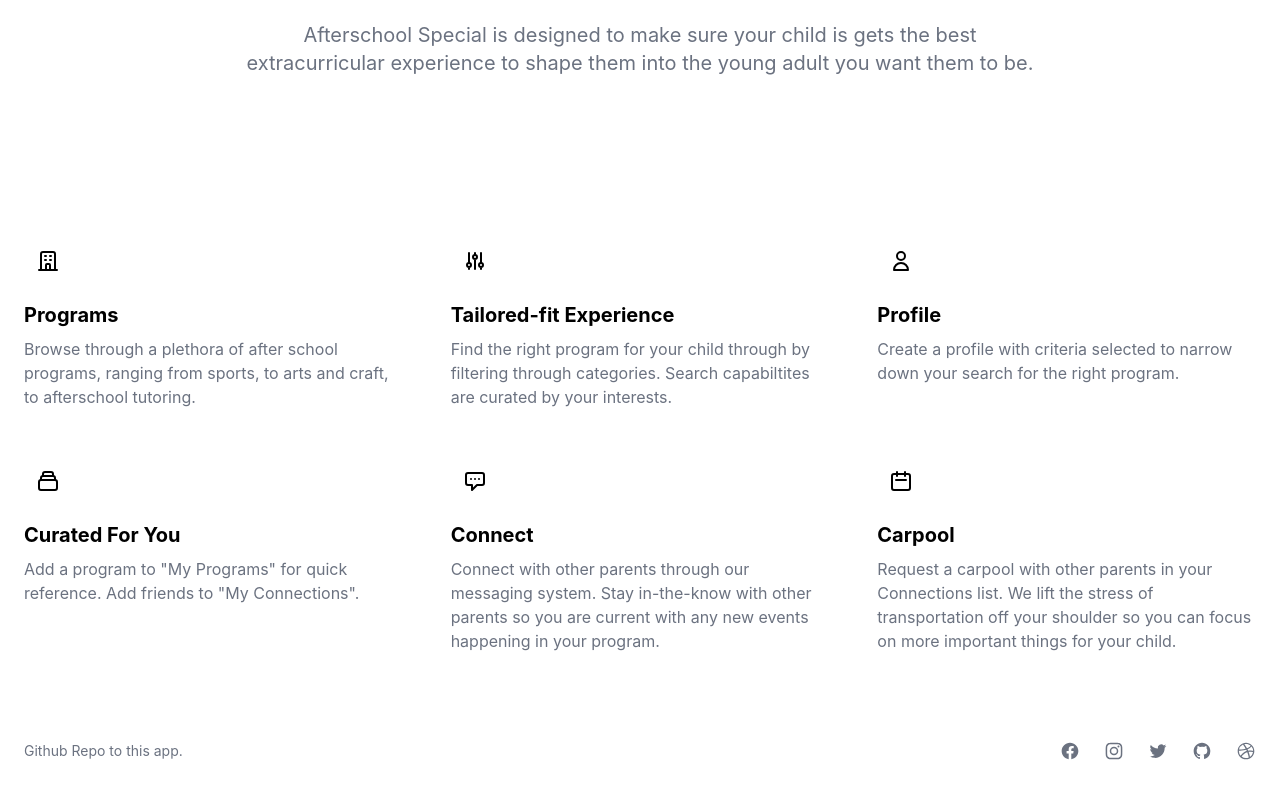
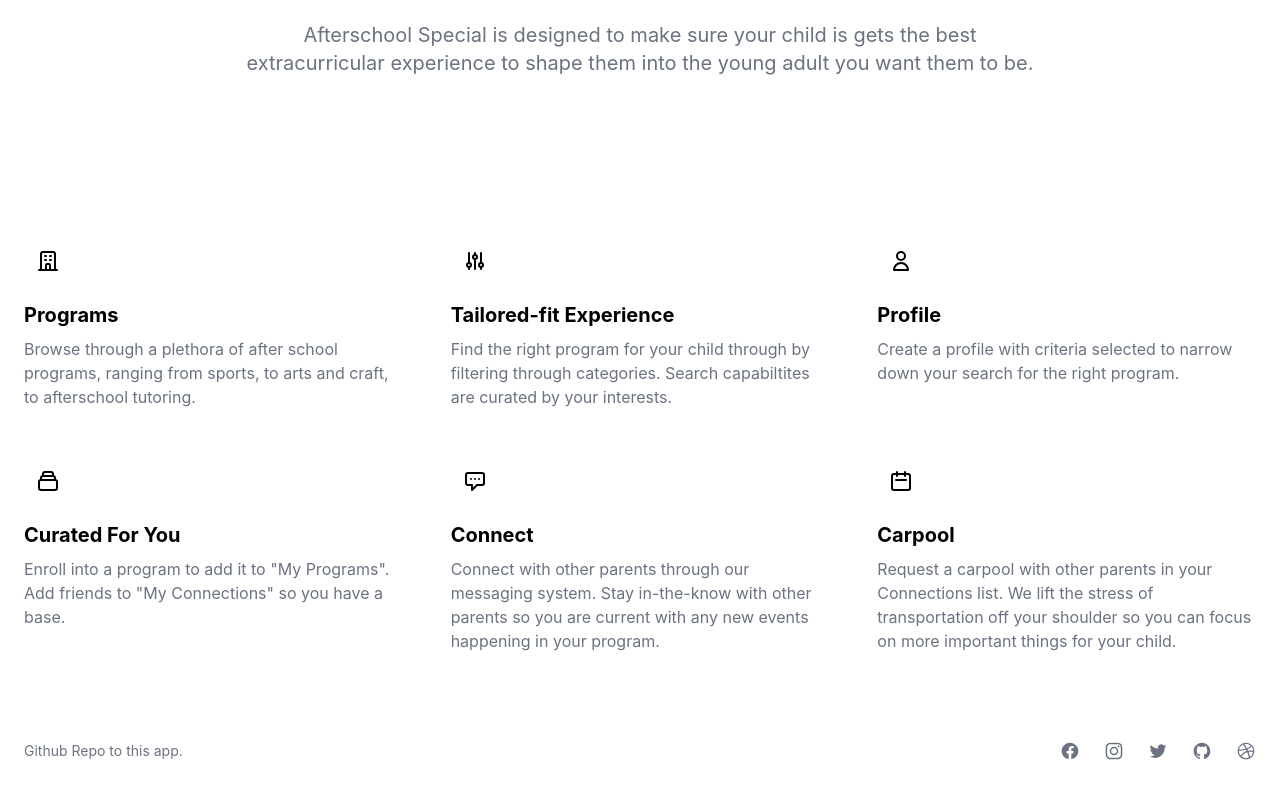
Before and after one commit to btdavis300/after-school-special, a React (Create React App) app in the folder client/: page / in a window 1280 px wide. Shown: the part 397-1182 px from the top of the page. Built offline with nearby package versions, Linux system fonts and the light colour scheme; no server answers.

Commit message:
MyProgramCards restyling

```diff
--- a/client/src/components/Home.js
+++ b/client/src/components/Home.js
@@ -44,7 +44,7 @@ function Home() {
                                 <svg class="w-6 h-6 dark:text-white" fill="none" stroke="currentColor" viewBox="0 0 24 24" xmlns="http://www.w3.org/2000/svg"><path stroke-linecap="round" stroke-linejoin="round" stroke-width="2" d="M19 11H5m14 0a2 2 0 012 2v6a2 2 0 01-2 2H5a2 2 0 01-2-2v-6a2 2 0 012-2m14 0V9a2 2 0 00-2-2M5 11V9a2 2 0 012-2m0 0V5a2 2 0 012-2h6a2 2 0 012 2v2M7 7h10"></path></svg>
                             </div>
                             <h3 class="mb-2 text-xl font-bold dark:text-white">Curated For You</h3>
-                            <p class="text-gray-500 dark:text-gray-400">Add a program to "My Programs" for quick reference. Add friends to "My Connections".</p>
+                            <p class="text-gray-500 dark:text-gray-400">Enroll into a program to add it to "My Programs". Add friends to "My Connections" so you have a base.</p>
                         </div>
                         <div>
                             <div class="flex justify-center items-center mb-4 w-10 h-10 rounded-full bg-primary-100 lg:h-12 lg:w-12 dark:bg-primary-900">
--- a/client/src/components/MyProgramCards.js
+++ b/client/src/components/MyProgramCards.js
@@ -21,7 +21,7 @@ function MyProgramCards({ program, onUnenrollment }) {
     return (
         <div class='flex flex-col items-center'>
 
-            <div className='w-3/4 pt-4'>
+            <div className='pt-4'>
 
                 <p class="block p-6 max-w-3/4 bg-white rounded-lg border border-gray-200 shadow-md hover:bg-gray-100 dark:bg-gray-800 dark:border-gray-700 dark:hover:bg-gray-700">
                     <div className='flex flex-row justify-between border-b border-slate-500'>
--- a/client/src/components/Profile.js
+++ b/client/src/components/Profile.js
@@ -23,7 +23,7 @@ function Profile({ currentUser, setCurrentUser, setProfileCard, setConnectionCom
     }
 
     return (
-        <div class='flex items-center flex-col pt-4'>
+        <div class='w-3/4 flex items-center flex-col pt-4'>
 
             <h1 class="mb-4 text-3xl font-extrabold text-gray-900 dark:text-white md:text-5xl lg:text-6xl">Welcome back<span class="text-transparent bg-clip-text bg-gradient-to-r to-emerald-600 from-sky-400"> {currentUser.username}</span></h1>
 
```
